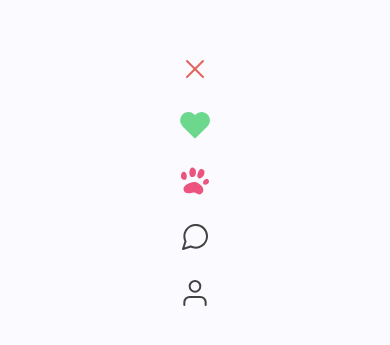
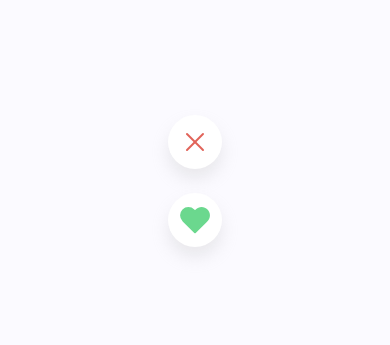
Before and after one commit to mstrk/com.mindera.purrfectmatch, a React Native app: screen / in a window 390 px wide. Shown: the part 241-586 px from the top of the page. Built offline with nearby package versions, Linux system fonts and the light colour scheme.

Commit message:
feat: IconButton component

```diff
--- a/babel.config.js
+++ b/babel.config.js
@@ -1,6 +1,7 @@
 module.exports = {
   presets: ["module:@react-native/babel-preset"],
   plugins: [
+    "react-native-reanimated/plugin",
     [
       "module-resolver",
       {
--- a/package.json
+++ b/package.json
@@ -12,6 +12,7 @@
   "dependencies": {
     "react": "18.3.1",
     "react-native": "0.75.3",
+    "react-native-reanimated": "^3.15.1",
     "react-native-svg": "^15.6.0",
     "styled-components": "^6.1.13"
   },
--- a/src/App.tsx
+++ b/src/App.tsx
@@ -1,7 +1,7 @@
 import {SafeAreaView, StatusBar, StyleSheet} from "react-native";
 
 import styled from "styled-components/native";
-import {Icon} from "~/components/Icon";
+import {IconButton} from "~/components/IconButton";
 
 function App(): React.JSX.Element {
   const backgroundStyle = {
@@ -13,11 +13,8 @@ function App(): React.JSX.Element {
     <SafeAreaView style={backgroundStyle}>
       <StatusBar barStyle="dark-content" backgroundColor={backgroundStyle.backgroundColor} />
       <Root>
-        <Icon name="unmatch" color="#E16359" />
-        <Icon name="match" color="#6BD88E" />
-        <Icon name="paw" color="#EC537E" />
-        <Icon name="chat" />
-        <Icon name="user" />
+        <IconButton icon="unmatch" color="#E16359" elevated />
+        <IconButton icon="match" color="#6BD88E" elevated />
       </Root>
     </SafeAreaView>
   );
--- a/src/components/Icon/index.tsx
+++ b/src/components/Icon/index.tsx
@@ -1 +1,2 @@
 export {Icon} from "./Icon";
+export type {Props as IconProps} from "./Icon";
--- /dev/null
+++ b/src/components/IconButton/IconButton.tsx
@@ -0,0 +1,60 @@
+import {Pressable} from "react-native";
+import styled from "styled-components/native";
+import Animated, {useAnimatedStyle, useSharedValue, withTiming} from "react-native-reanimated";
+import {type IconProps, Icon} from "~/components/Icon";
+
+export type Props = {
+  icon: IconProps["name"];
+  size?: number;
+  color?: string;
+  elevated?: boolean;
+  onPress?: () => void;
+};
+
+export function IconButton(props: Props) {
+  const {icon, size = 32, color, elevated, onPress} = props;
+
+  // feedback animation
+  const scale = useSharedValue(1);
+  const feedbackStyle = useAnimatedStyle(() => ({
+    transform: [{scale: scale.value}],
+  }));
+
+  function handlePressIn() {
+    scale.value = withTiming(0.95, {duration: 150});
+  }
+
+  function handlePressOut() {
+    scale.value = withTiming(1, {duration: 150});
+  }
+
+  const elevationStyle = {
+    elevation: 10, // For Android
+    shadowColor: "#BFBFC0",
+    shadowOffset: {width: 0, height: 10},
+    shadowOpacity: 0.3,
+    shadowRadius: 16,
+  };
+
+  return (
+    <Pressable onPressIn={handlePressIn} onPressOut={handlePressOut} onPress={onPress}>
+      <Base size={size} elevated={!!elevated} style={[elevated && elevationStyle, feedbackStyle]}>
+        <Icon name={icon} size={size} color={color} />
+      </Base>
+    </Pressable>
+  );
+}
+
+type BaseProps = {
+  size: number;
+  elevated: boolean;
+};
+
+const Base = styled(Animated.View)<BaseProps>`
+  width: ${({size}) => size * 1.7}px;
+  height: ${({size}) => size * 1.7}px;
+  border-radius: ${({size}) => size}px;
+  justify-content: center;
+  align-items: center;
+  background-color: ${({elevated}) => (elevated ? "#ffffff" : "transparent")};
+`;
--- /dev/null
+++ b/src/components/IconButton/index.tsx
@@ -0,0 +1 @@
+export {IconButton} from "./IconButton";
```
Also changed, not shown: 2 other files (tests, documents, lock files or other folders).
